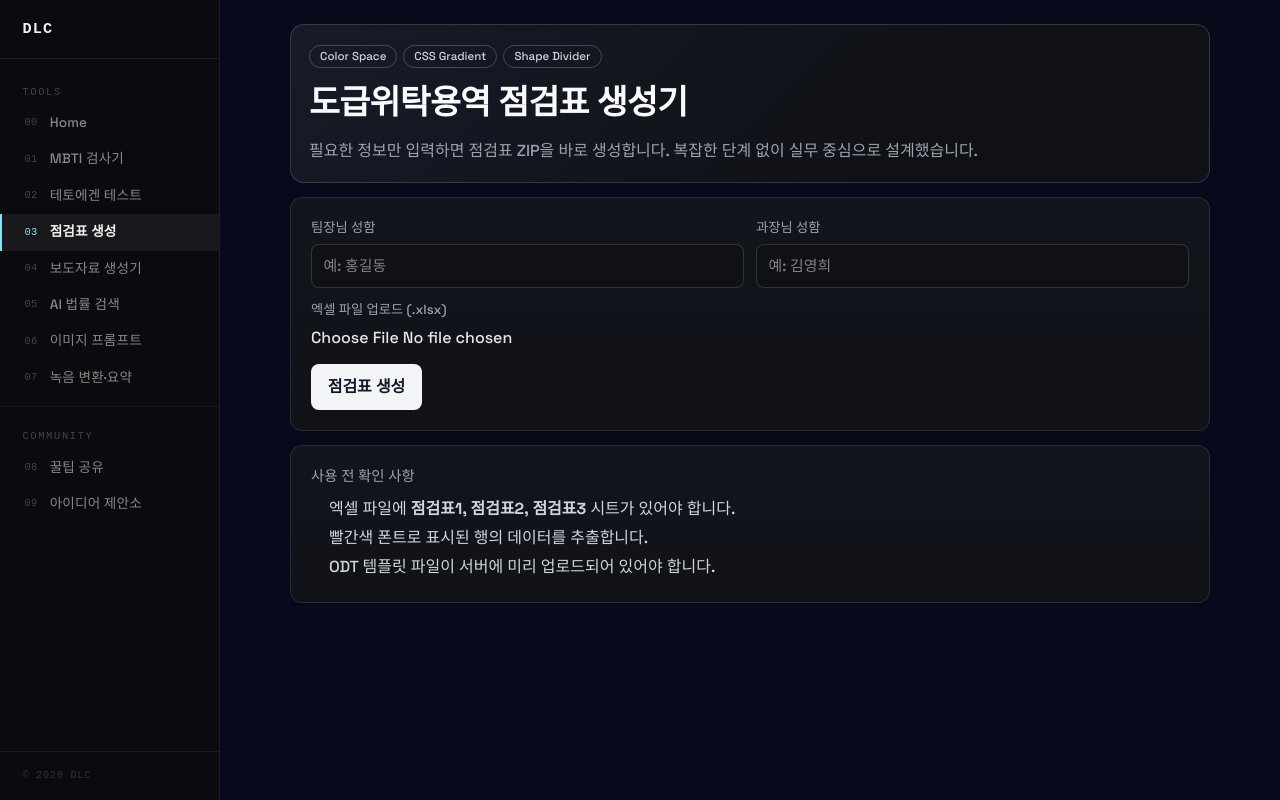
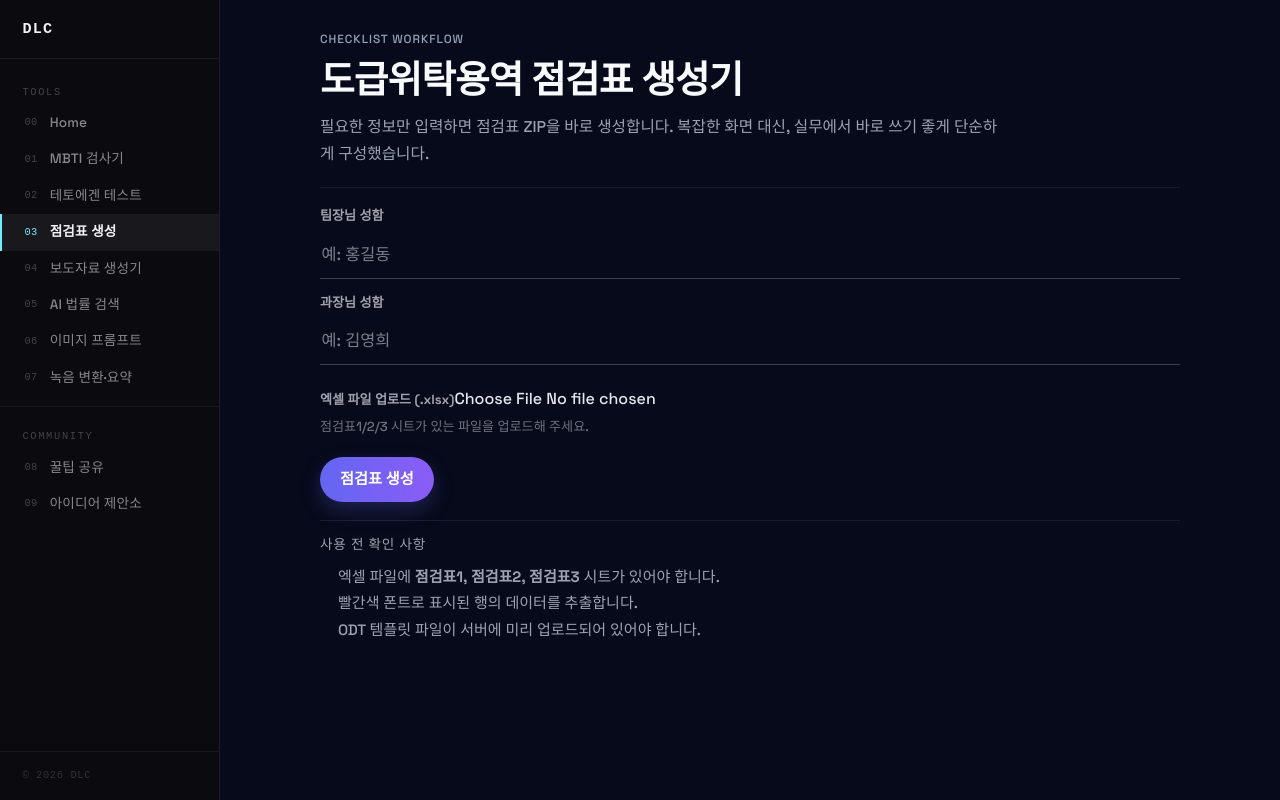
Before and after one commit to GnuDaSsa/gnudas-nextjs, a Next.js app: page /checklist in a window 1280 px wide. Built offline with nearby package versions, Linux system fonts and the light colour scheme.

Commit message:
redesign: remove boxed streamlit-style layout from checklist page

```diff
--- a/app/checklist/page.tsx
+++ b/app/checklist/page.tsx
@@ -22,8 +22,8 @@ export default function ChecklistPage() {
       formData.append('file', file);
       formData.append('teamLeader', teamLeader);
       formData.append('manager', manager);
+
       const res = await fetch('/api/checklist', { method: 'POST', body: formData });
-
       if (!res.ok) {
         const data = await res.json();
         setError(data.error || '생성 중 오류가 발생했습니다.');
@@ -42,71 +42,177 @@ export default function ChecklistPage() {
   }
 
   return (
-    <div style={{ maxWidth: 920, margin: '0 auto' }}>
+    <div style={{ maxWidth: 860, margin: '0 auto' }}>
       <style>{`
-        .n-wrap { color:#e5e7eb; }
-        .n-hero { border:1px solid rgba(148,163,184,.25); background: linear-gradient(135deg,#171b28 0%, #0f1115 70%); border-radius:14px; padding:18px; margin-bottom:14px; }
-        .n-chip { display:inline-block; padding:2px 10px; border-radius:999px; border:1px solid rgba(148,163,184,.35); color:#cbd5e1; font-size:.72rem; margin-right:6px; }
-        .n-h1 { font-size:2.1rem; font-weight:700; letter-spacing:-.02em; margin:10px 0 8px; color:#f9fafb; }
-        .n-sub { color:#9ca3af; margin:0; line-height:1.7; }
-        .n-section { border:1px solid rgba(255,255,255,.1); background:linear-gradient(180deg,#12151d,#101217); border-radius:12px; padding:20px; margin-bottom:14px; }
-        .n-grid { display:grid; grid-template-columns:1fr 1fr; gap:12px; }
-        .n-label { display:block; font-size:.83rem; color:#9ca3af; margin-bottom:6px; }
-        .n-input { width:100%; border:1px solid rgba(255,255,255,.14); background:#0f1115; color:#f3f4f6; border-radius:8px; padding:.62rem .72rem; font-size:.93rem; }
-        .n-btn { margin-top:14px; border:1px solid rgba(255,255,255,.18); background:#f3f4f6; color:#111827; border-radius:8px; padding:.62rem .98rem; font-weight:600; cursor:pointer; }
-        .n-btn:disabled { opacity:.6; cursor:not-allowed; }
-        .n-muted { color:#9ca3af; font-size:.9rem; }
-        .n-err { margin-top:10px; background:rgba(127,29,29,.3); border:1px solid rgba(239,68,68,.4); color:#fca5a5; border-radius:8px; padding:.62rem .72rem; }
-        .n-ok { border-color:rgba(16,185,129,.4); }
-        .n-list { margin:0; padding-left:18px; color:#d1d5db; line-height:1.8; }
-        @media (max-width:780px){ .n-grid { grid-template-columns:1fr; } .n-h1{font-size:1.7rem;} }
+        .wrap { color:#e5e7eb; }
+        .hero {
+          padding: 6px 0 20px;
+          border-bottom: 1px solid rgba(255,255,255,.08);
+          margin-bottom: 18px;
+        }
+        .eyebrow {
+          font-size: .74rem;
+          color: #94a3b8;
+          letter-spacing: .08em;
+          text-transform: uppercase;
+          margin-bottom: 10px;
+        }
+        .title {
+          margin: 0;
+          font-size: clamp(1.65rem, 3vw, 2.35rem);
+          line-height: 1.18;
+          letter-spacing: -.022em;
+          color: #f8fafc;
+          font-weight: 760;
+        }
+        .sub {
+          margin: 12px 0 0;
+          color: #9ca3af;
+          line-height: 1.7;
+          font-size: .98rem;
+          max-width: 68ch;
+        }
+
+        .form {
+          display: grid;
+          gap: 14px;
+          margin-bottom: 18px;
+        }
+        .field {
+          display: grid;
+          gap: 6px;
+        }
+        .label {
+          font-size: .82rem;
+          color: #a1a1aa;
+          font-weight: 600;
+        }
+        .input {
+          width: 100%;
+          border: 0;
+          border-bottom: 1px solid rgba(148,163,184,.35);
+          background: transparent;
+          color: #f3f4f6;
+          padding: .66rem .1rem;
+          font-size: 1.02rem;
+          outline: none;
+          transition: border-color .15s ease;
+        }
+        .input:focus {
+          border-bottom-color: #818cf8;
+        }
+
+        .file-row {
+          padding-top: 8px;
+        }
+        .file-hint {
+          margin-top: 6px;
+          font-size: .82rem;
+          color: #71717a;
+        }
+
+        .actions {
+          display: flex;
+          align-items: center;
+          gap: 10px;
+          margin-top: 6px;
+        }
+        .btn {
+          border: none;
+          border-radius: 999px;
+          padding: .72rem 1.25rem;
+          font-weight: 700;
+          font-size: .95rem;
+          color: #fff;
+          background: linear-gradient(90deg, #6366f1, #8b5cf6);
+          box-shadow: 0 8px 20px rgba(99,102,241,.25);
+          cursor: pointer;
+        }
+        .btn:disabled { opacity:.62; cursor:not-allowed; }
+
+        .error {
+          margin-top: 6px;
+          font-size: .88rem;
+          color: #fca5a5;
+        }
+
+        .result {
+          margin-top: 10px;
+          padding-top: 14px;
+          border-top: 1px dashed rgba(255,255,255,.14);
+        }
+        .result p {
+          margin: 0 0 10px;
+          color: #d1fae5;
+        }
+        .download {
+          color: #c7d2fe;
+          text-decoration: underline;
+          text-underline-offset: 3px;
+        }
+
+        .notes {
+          margin-top: 18px;
+          padding-top: 14px;
+          border-top: 1px solid rgba(255,255,255,.08);
+        }
+        .notes-title {
+          margin: 0 0 8px;
+          color: #a1a1aa;
+          font-size: .85rem;
+          text-transform: uppercase;
+          letter-spacing: .06em;
+        }
+        .notes ul {
+          margin: 0;
+          padding-left: 18px;
+          color: #9ca3af;
+          line-height: 1.75;
+          font-size: .94rem;
+        }
       `}</style>
 
-      <div className="n-wrap">
-        <section className="n-hero">
-          <span className="n-chip">Color Space</span>
-          <span className="n-chip">CSS Gradient</span>
-          <span className="n-chip">Shape Divider</span>
-          <h1 className="n-h1">도급위탁용역 점검표 생성기</h1>
-          <p className="n-sub">필요한 정보만 입력하면 점검표 ZIP을 바로 생성합니다. 복잡한 단계 없이 실무 중심으로 설계했습니다.</p>
+      <div className="wrap">
+        <section className="hero">
+          <div className="eyebrow">Checklist Workflow</div>
+          <h1 className="title">도급위탁용역 점검표 생성기</h1>
+          <p className="sub">필요한 정보만 입력하면 점검표 ZIP을 바로 생성합니다. 복잡한 화면 대신, 실무에서 바로 쓰기 좋게 단순하게 구성했습니다.</p>
         </section>
 
-        <section className="n-section">
-          <div className="n-grid">
-            <div>
-              <label className="n-label">팀장님 성함</label>
-              <input className="n-input" maxLength={10} value={teamLeader} onChange={(e) => setTeamLeader(e.target.value)} placeholder="예: 홍길동" />
-            </div>
-            <div>
-              <label className="n-label">과장님 성함</label>
-              <input className="n-input" maxLength={10} value={manager} onChange={(e) => setManager(e.target.value)} placeholder="예: 김영희" />
-            </div>
+        <section className="form">
+          <div className="field">
+            <label className="label">팀장님 성함</label>
+            <input className="input" maxLength={10} value={teamLeader} onChange={(e) => setTeamLeader(e.target.value)} placeholder="예: 홍길동" />
           </div>
 
-          <div style={{ marginTop: 12 }}>
-            <label className="n-label">엑셀 파일 업로드 (.xlsx)</label>
-            <input type="file" accept=".xlsx" onChange={(e) => setFile(e.target.files?.[0] || null)} />
+          <div className="field">
+            <label className="label">과장님 성함</label>
+            <input className="input" maxLength={10} value={manager} onChange={(e) => setManager(e.target.value)} placeholder="예: 김영희" />
           </div>
 
-          {error && <div className="n-err">{error}</div>}
+          <div className="file-row">
+            <label className="label">엑셀 파일 업로드 (.xlsx)</label>
+            <input type="file" accept=".xlsx" onChange={(e) => setFile(e.target.files?.[0] || null)} />
+            <div className="file-hint">점검표1/2/3 시트가 있는 파일을 업로드해 주세요.</div>
+          </div>
 
-          <button className="n-btn" onClick={generate} disabled={loading}>
-            {loading ? '생성 중...' : '점검표 생성'}
-          </button>
+          {error && <div className="error">{error}</div>}
+
+          <div className="actions">
+            <button className="btn" onClick={generate} disabled={loading}>{loading ? '생성 중...' : '점검표 생성'}</button>
+          </div>
+
+          {result && (
+            <div className="result">
+              <p><strong>{result.count}개</strong> 점검표 생성이 완료됐습니다.</p>
+              <a className="download" href={result.downloadUrl} download="점검표_결과.zip">ZIP 다운로드</a>
+            </div>
+          )}
         </section>
 
-        {result && (
-          <section className="n-section n-ok">
-            <p style={{ marginTop: 0 }}><strong>{result.count}개</strong> 점검표 생성이 완료됐습니다.</p>
-            <a className="n-btn" style={{ display: 'inline-block', textDecoration: 'none' }} href={result.downloadUrl} download="점검표_결과.zip">
-              ZIP 다운로드
-            </a>
-          </section>
-        )}
-
-        <section className="n-section">
-          <p className="n-muted" style={{ marginTop: 0, marginBottom: 8 }}>사용 전 확인 사항</p>
-          <ul className="n-list">
+        <section className="notes">
+          <p className="notes-title">사용 전 확인 사항</p>
+          <ul>
             <li>엑셀 파일에 <strong>점검표1, 점검표2, 점검표3</strong> 시트가 있어야 합니다.</li>
             <li>빨간색 폰트로 표시된 행의 데이터를 추출합니다.</li>
             <li>ODT 템플릿 파일이 서버에 미리 업로드되어 있어야 합니다.</li>
```
